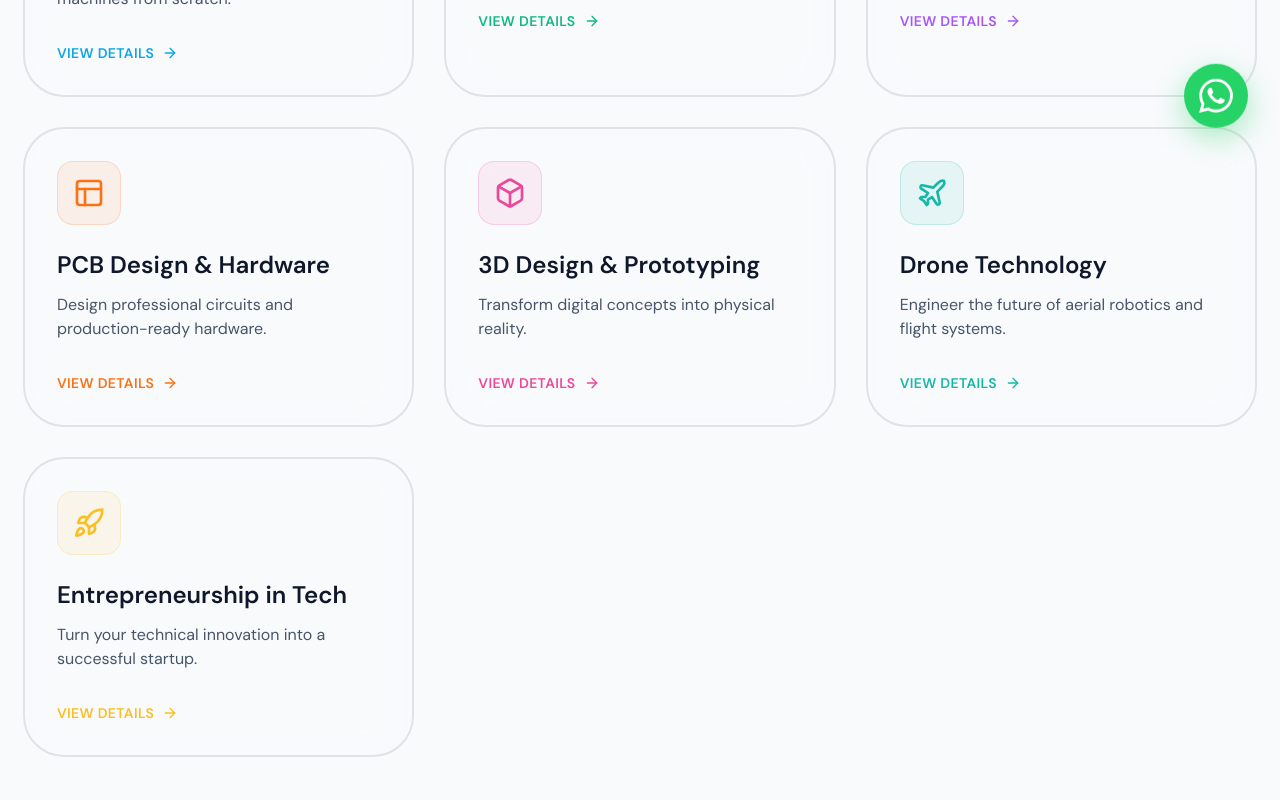
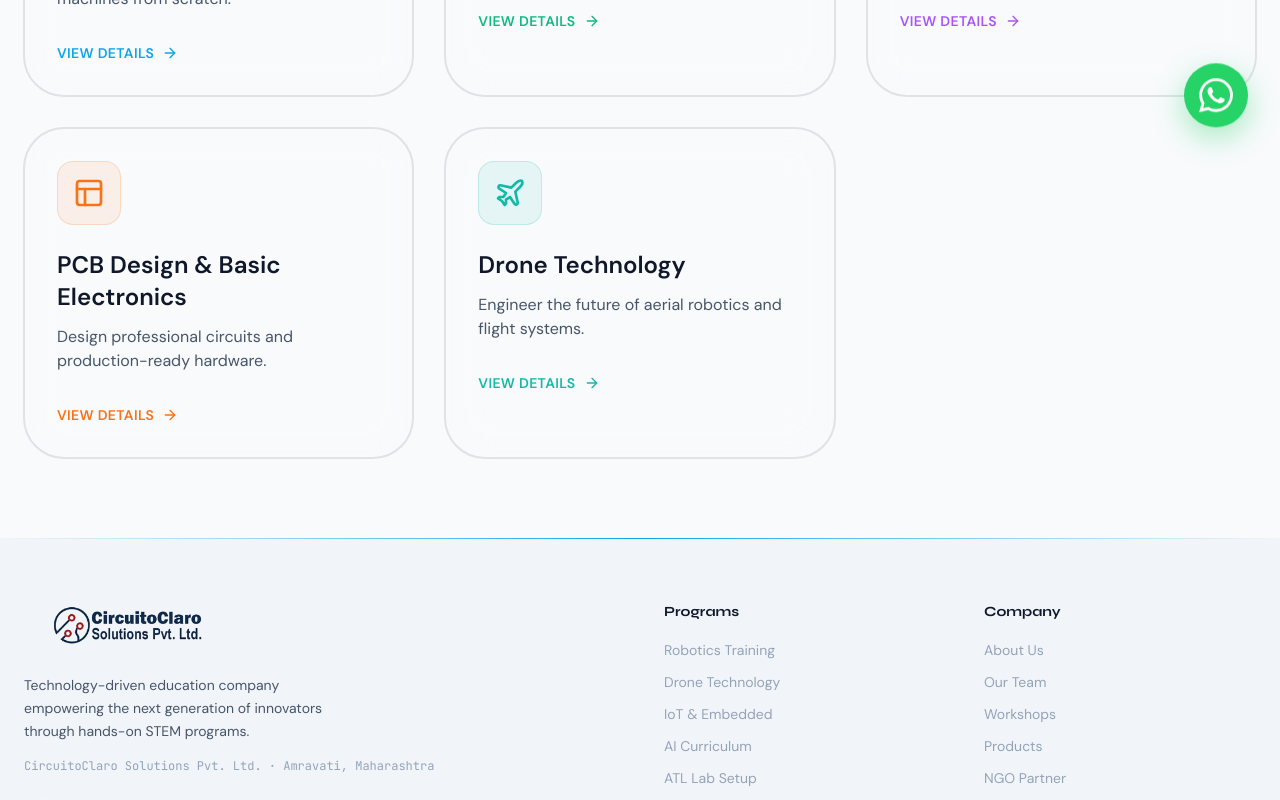
Before and after one commit to bhisekarsatyajit2006/CircuitoClarosolutions, a React (Vite) app: page /courses in a window 1280 px wide. Shown: the part 640-1440 px from the top of the page. Built offline with nearby package versions, Linux system fonts and the light colour scheme.

Commit message:
Enhanced course details with highlights, trainer expertise, and certification

```diff
--- a/src/components/CoursesPage.jsx
+++ b/src/components/CoursesPage.jsx
@@ -1,6 +1,6 @@
 import { useState } from 'react'
 import { useScrollAnimation } from '../hooks/useScrollAnimation'
-import { Cpu, Globe, Brain, Layout, Box, Plane, Rocket, X, ArrowRight, CheckCircle2 } from 'lucide-react'
+import { Cpu, Globe, Brain, Layout, Box, Plane, Rocket, X, ArrowRight, CheckCircle2, TrendingUp, GraduationCap, Lightbulb, UserCheck, ShieldCheck, Award } from 'lucide-react'
 
 const courses = [
   {
@@ -32,22 +32,14 @@ const courses = [
   },
   {
     id: 'pcb',
-    title: 'PCB Design & Hardware',
+    title: 'PCB Design & Basic Electronics',
     shortDesc: 'Design professional circuits and production-ready hardware.',
     fullDesc: 'From schematic capture to multi-layer PCB layout. Learn industry-standard tools like KiCad and Altium to transform your breadboard projects into professional products.',
     icon: Layout,
     color: '#f97316',
     features: ['Schematic Design', 'PCB Routing Basics', 'SMD Component Handling', 'Manufacturing Exports']
   },
-  {
-    id: '3d-printing',
-    title: '3D Design & Prototyping',
-    shortDesc: 'Transform digital concepts into physical reality.',
-    fullDesc: 'Learn CAD modeling using Fusion 360 and the mechanics of FDM/SLA printing. Master the end-to-end process of rapid prototyping for engineering enclosures.',
-    icon: Box,
-    color: '#ec4899',
-    features: ['3D Modeling (CAD)', 'Slicing & Optimization', 'Materials Science', 'Post-Processing']
-  },
+
   {
     id: 'drones',
     title: 'Drone Technology',
@@ -57,15 +49,7 @@ const courses = [
     color: '#14b8a6',
     features: ['Flight Dynamics', 'Flight Controller Logic', 'Telemetry Systems', 'Safe Piloting Skills']
   },
-  {
-    id: 'entrepreneurship',
-    title: 'Entrepreneurship in Tech',
-    shortDesc: 'Turn your technical innovation into a successful startup.',
-    fullDesc: 'Learn the business side of technology. Master product-market fit, patent filing, and building a scalable business model around your hardware or software innovation.',
-    icon: Rocket,
-    color: '#fbbf24',
-    features: ['Market Research', 'Patents & Intellectual Property', 'Fundraising Basics', 'Pitching Skills']
-  }
+
 ]
 
 export default function CoursesPage() {
@@ -130,7 +114,7 @@ export default function CoursesPage() {
       {selectedCourse && (
         <div className="fixed inset-0 z-[100] flex items-center justify-center p-6">
           <div className="absolute inset-0 bg-black/60 backdrop-blur-md" onClick={() => setSelectedCourse(null)} />
-          <div className="relative w-full max-w-2xl bg-[#0a0a0b] rounded-[3rem] border border-white/10 overflow-hidden shadow-2xl animate-in fade-in zoom-in duration-300">
+          <div className="relative w-full max-w-2xl bg-[#0a0a0b] rounded-[3rem] border border-white/10 overflow-hidden shadow-2xl animate-in fade-in zoom-in duration-300 max-h-[90vh] flex flex-col">
             <button
               onClick={() => setSelectedCourse(null)}
               className="absolute top-6 right-6 w-10 h-10 rounded-full bg-white/5 flex items-center justify-center text-white/50 hover:text-white transition-colors z-20"
@@ -138,7 +122,7 @@ export default function CoursesPage() {
               <X size={24} />
             </button>
 
-            <div className="p-8 md:p-12">
+            <div className="p-8 md:p-12 overflow-y-auto custom-scrollbar">
               <div className="flex items-center gap-4 mb-8">
                 <div className="w-14 h-14 rounded-2xl flex items-center justify-center"
                      style={{ background: `${selectedCourse.color}15`, border: `1px solid ${selectedCourse.color}30` }}>
@@ -160,6 +144,47 @@ export default function CoursesPage() {
                 ))}
               </div>
 
+              {/* Universal Highlights */}
+              <div className="mb-10 p-6 rounded-2xl bg-white/5 border border-white/10">
+                <h4 className="text-sm font-bold uppercase tracking-wider mb-6 flex items-center gap-2" style={{ color: selectedCourse.color }}>
+                  <TrendingUp size={16} /> Key Highlights
+                </h4>
+                <div className="grid grid-cols-1 md:grid-cols-2 gap-4">
+                  {[
+                    { text: 'Practical & Industry-Oriented Learning', icon: GraduationCap },
+                    { text: 'Real-World Project Experience', icon: Rocket },
+                    { text: 'Latest Technology Exposure', icon: Lightbulb },
+                    { text: 'Career & Placement Advantages', icon: TrendingUp },
+                    { text: 'Better Future Preparation', icon: UserCheck },
+                  ].map((item, i) => (
+                    <div key={i} className="flex items-center gap-3 p-3 rounded-xl bg-white/5 border border-white/5">
+                      <item.icon size={18} style={{ color: selectedCourse.color }} />
+                      <span className="text-xs font-medium text-white/80">{item.text}</span>
+                    </div>
+                  ))}
+                </div>
+              </div>
+
+              {/* Expert Info & Certificate */}
+              <div className="grid grid-cols-1 md:grid-cols-2 gap-6 mb-10">
+                <div className="p-6 rounded-2xl bg-white/5 border border-white/10">
+                  <h4 className="text-sm font-bold uppercase tracking-wider mb-4 flex items-center gap-2" style={{ color: '#10b981' }}>
+                    <ShieldCheck size={18} /> Trainer Expertise
+                  </h4>
+                  <p className="text-xs text-white/70 leading-relaxed">
+                    Training by Industry Professionals with <strong>4-5 Years</strong> of industrial experience in {selectedCourse.title}.
+                  </p>
+                </div>
+                <div className="p-6 rounded-2xl bg-white/5 border border-white/10">
+                  <h4 className="text-sm font-bold uppercase tracking-wider mb-4 flex items-center gap-2" style={{ color: '#f59e0b' }}>
+                    <Award size={18} /> Certification
+                  </h4>
+                  <p className="text-xs text-white/70 leading-relaxed">
+                    Official <strong>Company Certificate</strong> provided upon successful completion of the course/internship.
+                  </p>
+                </div>
+              </div>
+
               <a
                 href="#contact"
                 onClick={() => setSelectedCourse(null)}
```
